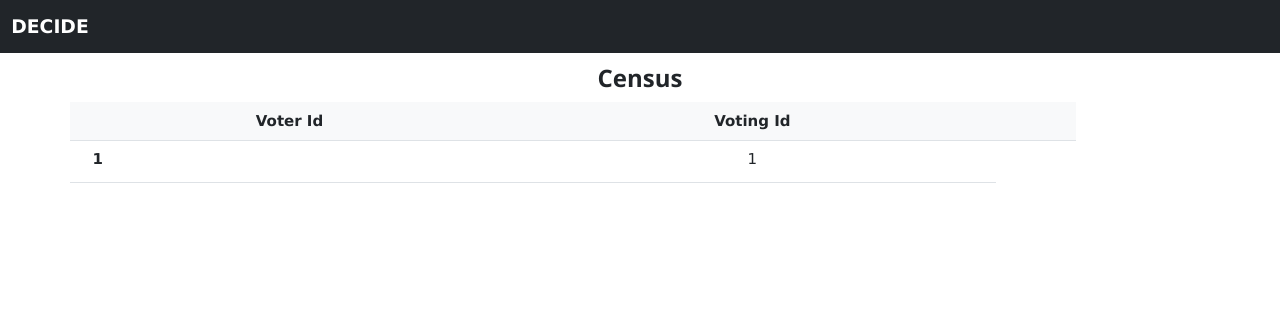
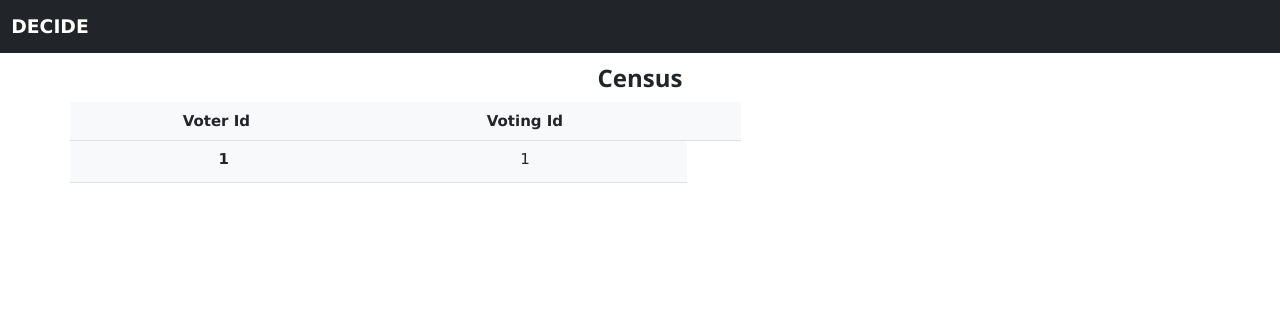
Before and after one commit to decide-part-aracena/decide-part-aracena, a Django app: template decide/census/templates/censoToPDF.html in a window 1280 px wide. Shown: the top 313 px of the page. Run offline with Django 3.2, Linux system fonts and the light colour scheme; the template is opened without the code that fills it: most values are stand-ins (such as "Sample title", 1, 10 or a date in 2020); lists and menus that the app fills with data are empty; some libraries are stand-ins or nearby versions.

Commit message:
fix #11: Arreglado html para exportar a PDF

```diff
--- a/decide/census/templates/censoToPDF.html
+++ b/decide/census/templates/censoToPDF.html
@@ -15,7 +15,7 @@
 <center>
   <h3><strong>Census</strong></h3>
 </center>
-<div class="row text-center" style="width: 90%;">
+<div class="row text-center" style="width: 60%;">
     <table class="table align-middle mb-0 bg-white">
       <thead class="bg-light">
         <tr>
@@ -26,19 +26,15 @@
       </thead>
       <tbody id="myTable">
         {% for c in censos %}
+      <thead class="bg-light">
         <tr>
-          <td>
-            <div class="d-flex align-items-center">
-              <div class="ms-3">
+          <th><div class="ms-3">
                 <p class="fw-bold mb-1">{{c.voter_id}}</p>
               </div>
-            </div>
-          </td>
-
-          <td>
-            <p class="fw-normal mb-1">{{ c.voting_id}}</p>
-          </td>
+          </th>
+          <th><p class="fw-normal mb-1">{{ c.voting_id}}</p></th>
         </tr>
+      </thead>
         {% endfor %}
       </tbody>
     </table>
```
